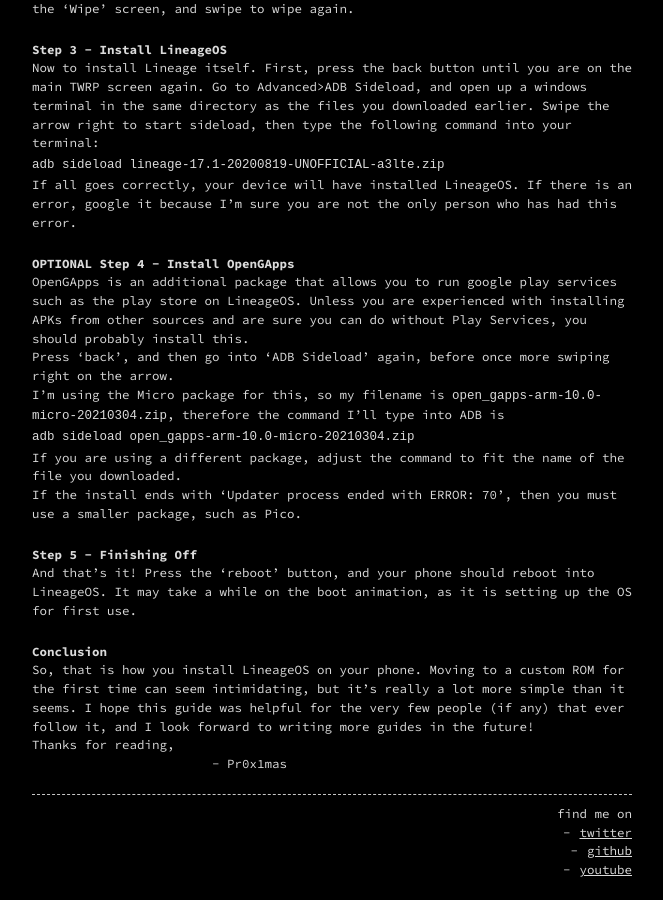
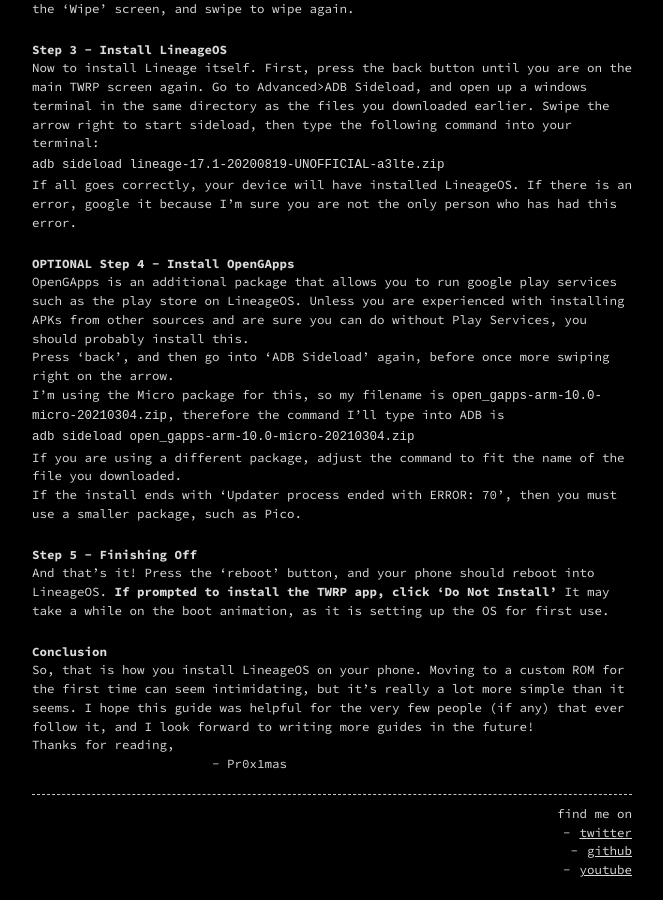
Before and after one commit to HyperHamster535/HyperHamster535.github.io, a Jekyll site: the page built from _posts/Android/2021-03-03-install-lineage-os-17-on-sm-a300fu.md, in a window 1280 px wide and 900 px high, scrolled down 1287 px. Shown: the whole window, without its empty margins (308-971 px from the left). Built offline with Jekyll 4.4.1, drawn with Linux system fonts in a browser that asks for light colours.

Commit message:
added footnote about TWRP app

```diff
--- a/_posts/Android/2021-03-03-install-lineage-os-17-on-sm-a300fu.md
+++ b/_posts/Android/2021-03-03-install-lineage-os-17-on-sm-a300fu.md
@@ -78,7 +78,7 @@
 
 ## Step 5 - Finishing Off
 
-And that's it! Press the 'reboot' button, and your phone should reboot into LineageOS. It may take a while on the boot animation, as it is setting up the OS for first use.
+And that's it! Press the 'reboot' button, and your phone should reboot into LineageOS. **If prompted to install the TWRP app, click 'Do Not Install'** It may take a while on the boot animation, as it is setting up the OS for first use.
 
 ## Conclusion
 
```
